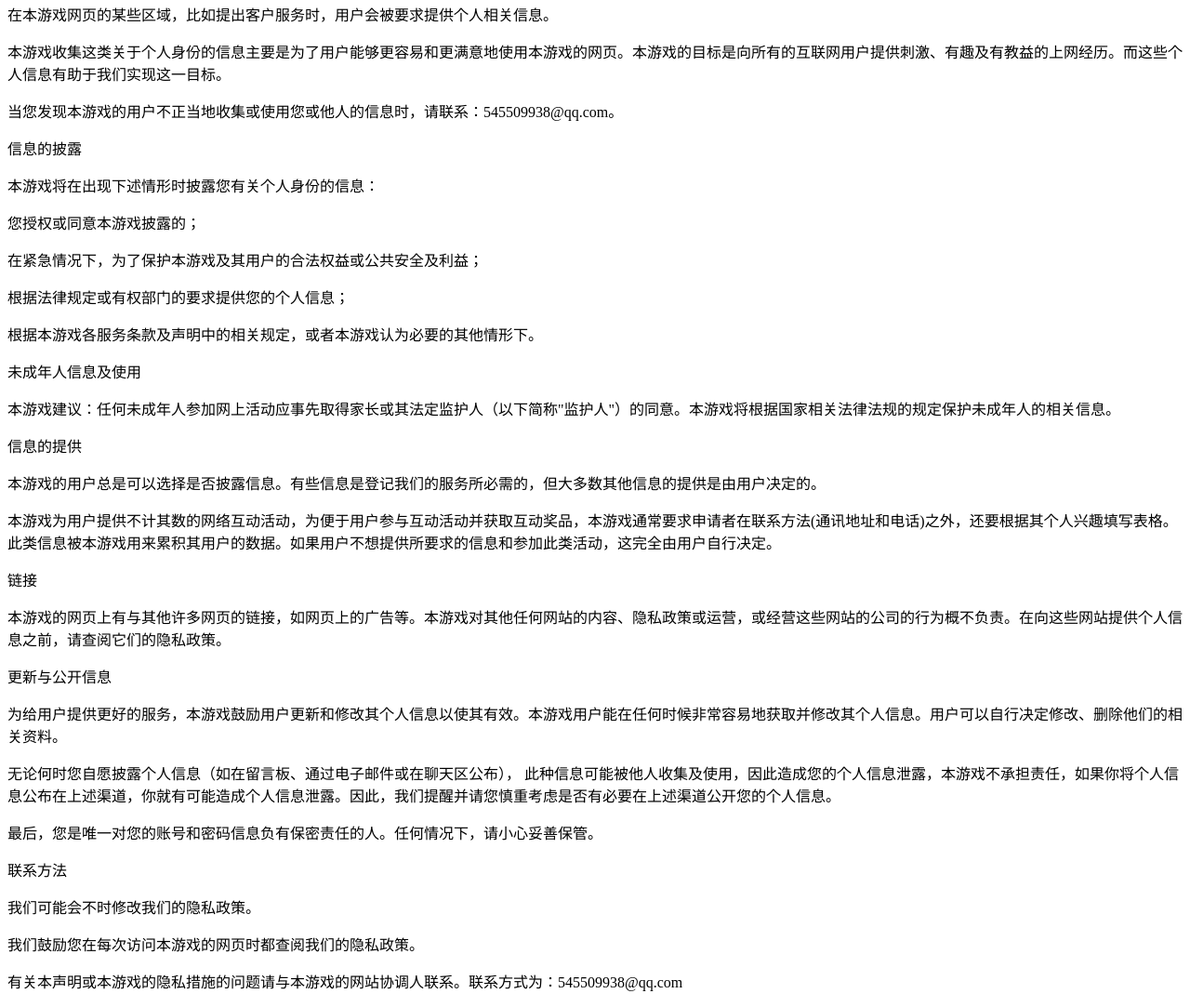
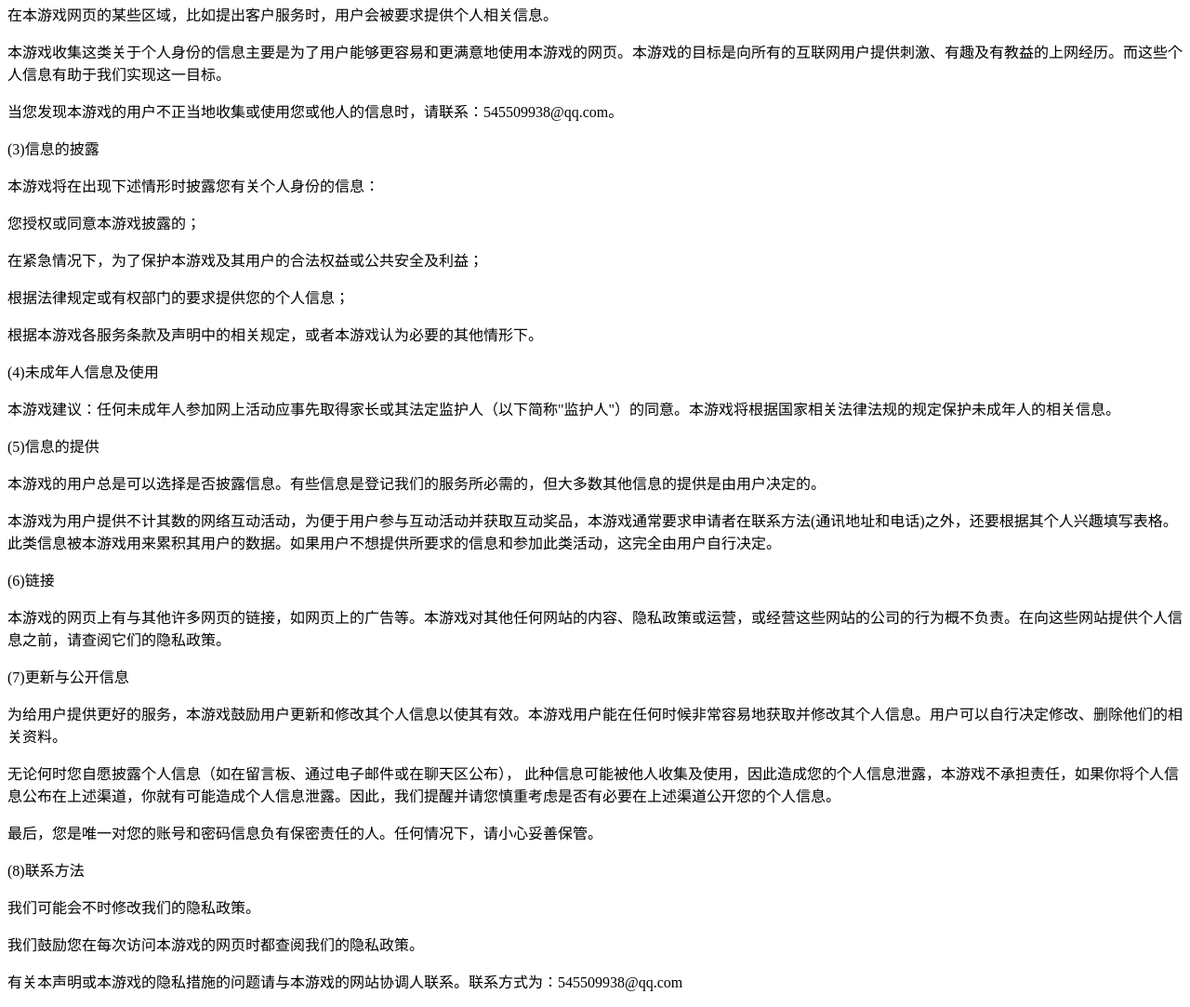
Before and after one commit to qq545509938/qq545509938.github.io, a plain HTML site: page index.html in a window 1280 px wide. Shown: the part 509-1592 px from the top of the page at 93% size. Drawn offline with Linux system fonts and the light colour scheme.

Commit message:
Update index.html

```diff
--- a/index.html
+++ b/index.html
@@ -31,7 +31,7 @@
 <p></p>
 <p>当您发现本游戏的用户不正当地收集或使用您或他人的信息时，请联系：545509938@qq.com。</p>
 <p></p>
-<p>信息的披露</p>
+<p>(3)信息的披露</p>
 <p></p>
 <p>本游戏将在出现下述情形时披露您有关个人身份的信息：</p>
 <p></p>
@@ -43,21 +43,21 @@
 <p></p>
 <p>根据本游戏各服务条款及声明中的相关规定，或者本游戏认为必要的其他情形下。</p>
 <p></p>
-<p>未成年人信息及使用</p>
+<p>(4)未成年人信息及使用</p>
 <p></p>
 <p>本游戏建议：任何未成年人参加网上活动应事先取得家长或其法定监护人（以下简称"监护人"）的同意。本游戏将根据国家相关法律法规的规定保护未成年人的相关信息。</p>
 <p></p>
-<p>信息的提供</p>
+<p>(5)信息的提供</p>
 <p></p>
 <p>本游戏的用户总是可以选择是否披露信息。有些信息是登记我们的服务所必需的，但大多数其他信息的提供是由用户决定的。</p>
 <p></p>
 <p>本游戏为用户提供不计其数的网络互动活动，为便于用户参与互动活动并获取互动奖品，本游戏通常要求申请者在联系方法(通讯地址和电话)之外，还要根据其个人兴趣填写表格。此类信息被本游戏用来累积其用户的数据。如果用户不想提供所要求的信息和参加此类活动，这完全由用户自行决定。</p>
 <p></p>
-<p>链接</p>
+<p>(6)链接</p>
 <p></p>
 <p>本游戏的网页上有与其他许多网页的链接，如网页上的广告等。本游戏对其他任何网站的内容、隐私政策或运营，或经营这些网站的公司的行为概不负责。在向这些网站提供个人信息之前，请查阅它们的隐私政策。</p>
 <p></p>
-<p>更新与公开信息</p>
+<p>(7)更新与公开信息</p>
 <p></p>
 <p>为给用户提供更好的服务，本游戏鼓励用户更新和修改其个人信息以使其有效。本游戏用户能在任何时候非常容易地获取并修改其个人信息。用户可以自行决定修改、删除他们的相关资料。</p>
 <p></p>
@@ -65,7 +65,7 @@
 <p></p>
 <p>最后，您是唯一对您的账号和密码信息负有保密责任的人。任何情况下，请小心妥善保管。</p>
 <p></p>
-<p>联系方法</p>
+<p>(8)联系方法</p>
 <p></p>
 <p>我们可能会不时修改我们的隐私政策。</p>
 <p></p>
```
